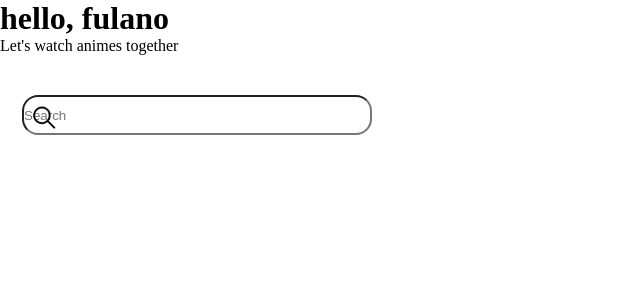
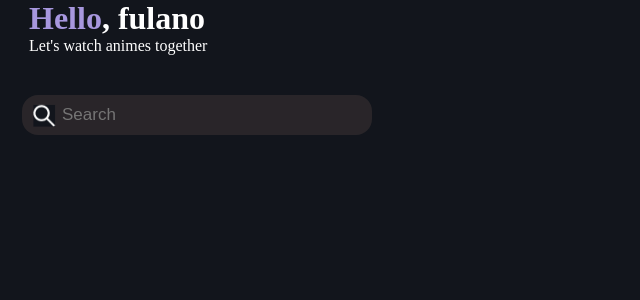
Before and after one commit to karinaramos0401/catalog-anime, a React (Create React App) app: page / in a window 1280 px wide. Shown: the top 300 px of the page, without its empty margins (0-640 px from the left). Built offline with nearby package versions, Linux system fonts and the light colour scheme.

Commit message:
input search style

```diff
--- a/src/components/Search/Search.jsx
+++ b/src/components/Search/Search.jsx
@@ -1,13 +1,14 @@
 import React from 'react'
 
-import Lupa from '../../images/loupe.png'
+import Lupa from '../../images/lupa.png'
 
 import './Search.scss'
 
 const Search = ({type = 'search', placeholder}) => (
-    <div>
-      <h1>hello, fulano</h1>
-      <p>Let's watch animes together</p>
+    <div className='kkk'>
+      <h1 className="welcome">, fulano</h1>
+      <p className='subtitle'>Let's watch animes together</p>
+      {/* Ao lado do título ficar a fotinho do login da pessoa */}
       <img className="lupa" src={Lupa} alt="lupa" />
       <input className='pesquisa' type={type}
       placeholder={placeholder} />
--- a/src/components/Search/Search.scss
+++ b/src/components/Search/Search.scss
@@ -1,16 +1,40 @@
 @import '../../styles/_config.scss';
 
+* {
+  background-color: $black;
+}
+
+.welcome, .subtitle {
+  padding-left: px-to-rem(29);
+  color: $white;
+}
+.welcome::before {
+  color: $light-lilac;
+  content: "Hello";
+
+}
 
 .pesquisa {
+  font-size: px-to-rem(17);
+  padding-left: px-to-rem(40);
   margin-top: px-to-rem(40);
   height: px-to-rem(40);
   width: px-to-rem(350);
   border-radius: px-to-rem(16);
+  color: $white;
+  border: transparent;
+  background-color: rgba(68, 56, 56, 0.466);
 }
+
+.pesquisa:focus {
+  outline-color:  $lilac;
+}
+
+
 
 .lupa {
   width: px-to-rem(22);
   height: px-to-rem(22);
-  transform: translate(151%, 39%);
+  transform: translate(151%, 31%);
 
 }
--- a/src/pages/Login/Login.scss
+++ b/src/pages/Login/Login.scss
@@ -7,7 +7,7 @@
 }
 
 .field {
-  background-color: $dark-gunmetal;
+  background-color: $black;
   border-radius: 1.8rem;
   height: 17rem;
   margin-left: 3rem;
--- a/src/styles/_variables.scss
+++ b/src/styles/_variables.scss
@@ -1,13 +1,12 @@
 //colors app
 
-$lilac: #B243F7;
-$purple: #7B3CE3;
-$blue: #4447e2;
-$light-grey: #646280;
-$gunmetal: #2E2D3B;
-$dark-gunmetal: #1D202B;
-$black-russian: #171A23;
+$lilac: #8569E3;
+$light-lilac: #A797DE;
+$dark-purple: #32245E;
+$purple: #8174AB;
 $black: #12151C;
+$white: #ffff;
+$grey: #454545;
 
 //size-body
 
```
Also changed, not shown: src/images/search.png (added).
